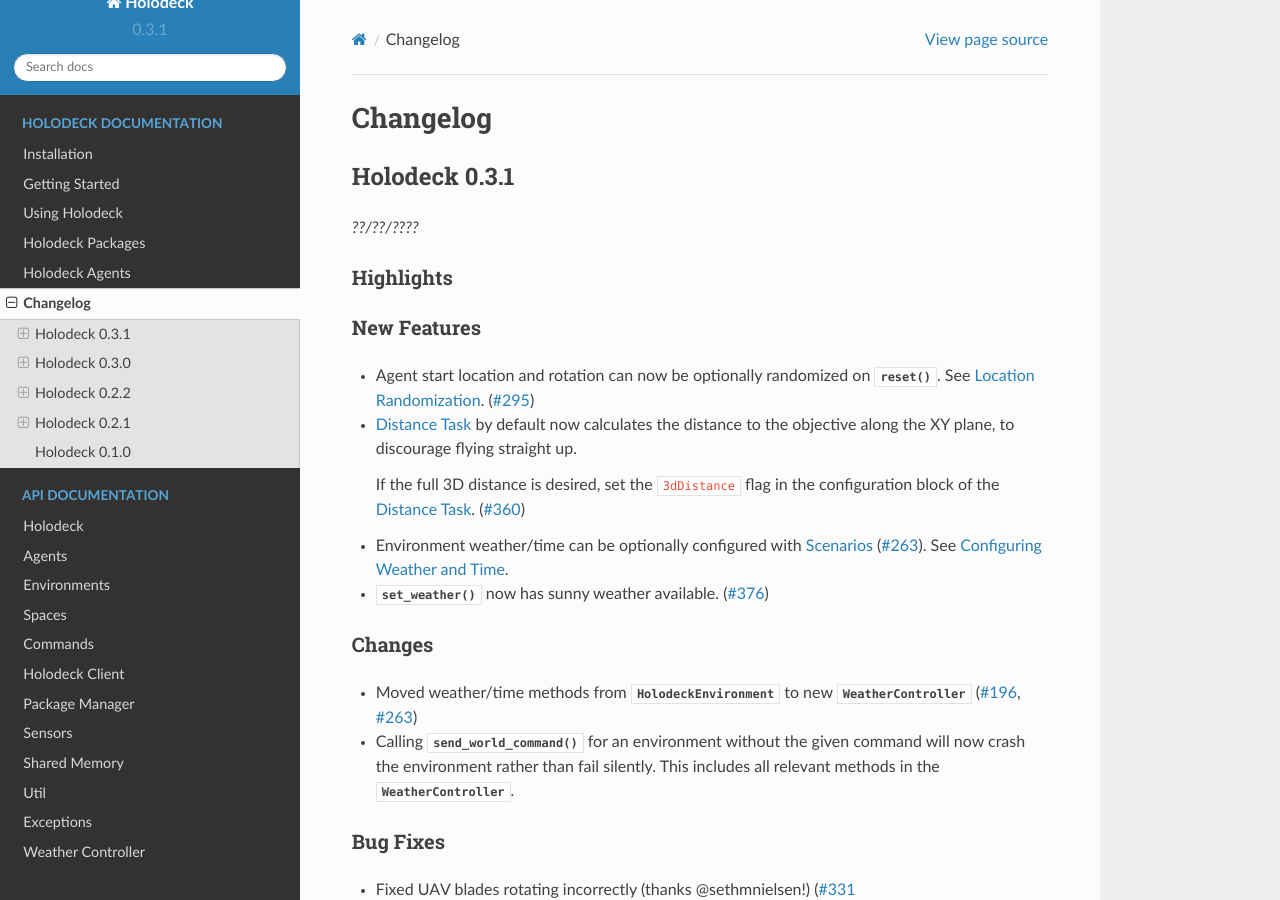
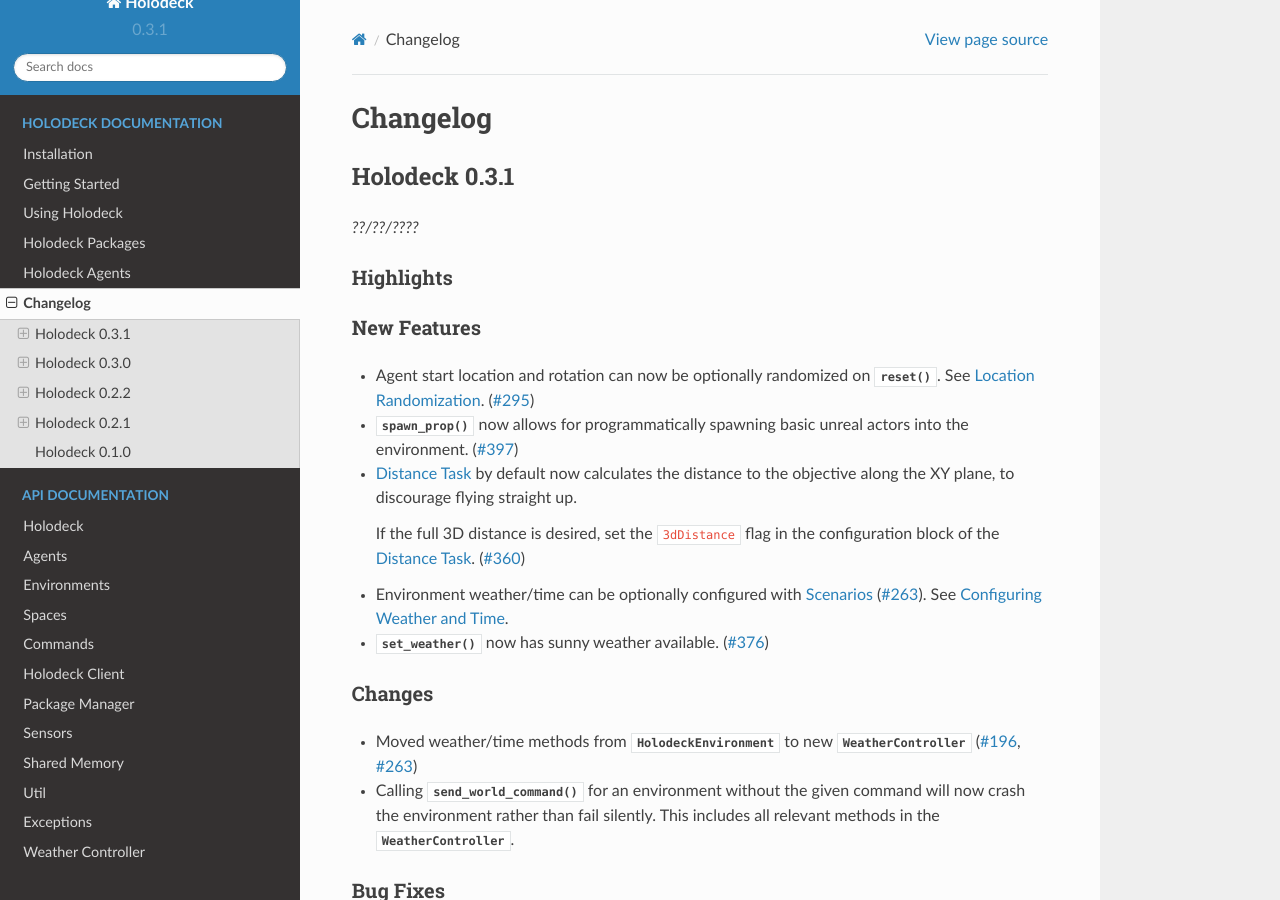
Before and after one commit to BYU-PCCL/holodeck, a Sphinx documentation site: the page built from docs/changelog/changelog.rst, in a window 1280 px wide and 900 px high. Built offline with Sphinx 7.4.7 and the Read the Docs theme 2.0.0, drawn with Linux system fonts in a browser that asks for light colours; formulas are drawn with MathJax 3.

Commit message:
Added to changelog

```diff
--- a/docs/changelog/changelog.rst
+++ b/docs/changelog/changelog.rst
@@ -26,6 +26,9 @@ New Features
   :meth:`~holodeck.environments.HolodeckEnvironment.reset`. See
   :ref:`location-randomization`.
   (`#295 <https://github.com/BYU-PCCL/holodeck/issues/295>`_)
+- :meth:`~holodeck.environment.spawn_prop` now allows for programmatically
+  spawning basic unreal actors into the environment.
+  (`#397 <https://github.com/BYU-PCCL/holodeck/issues/397>`_)
 - :ref:`distance-task` by default now calculates the distance to the objective
   along the XY plane, to discourage flying straight up.
 
```
